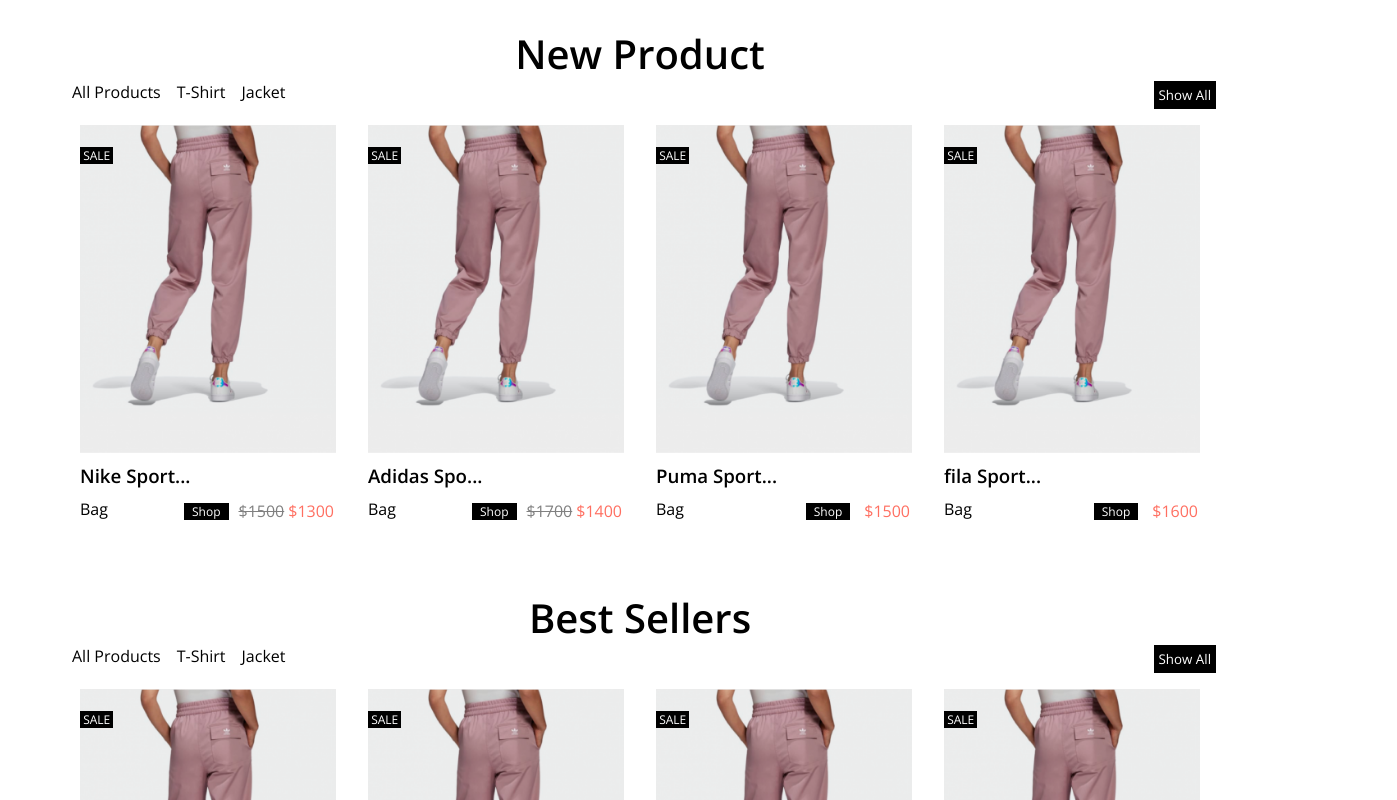
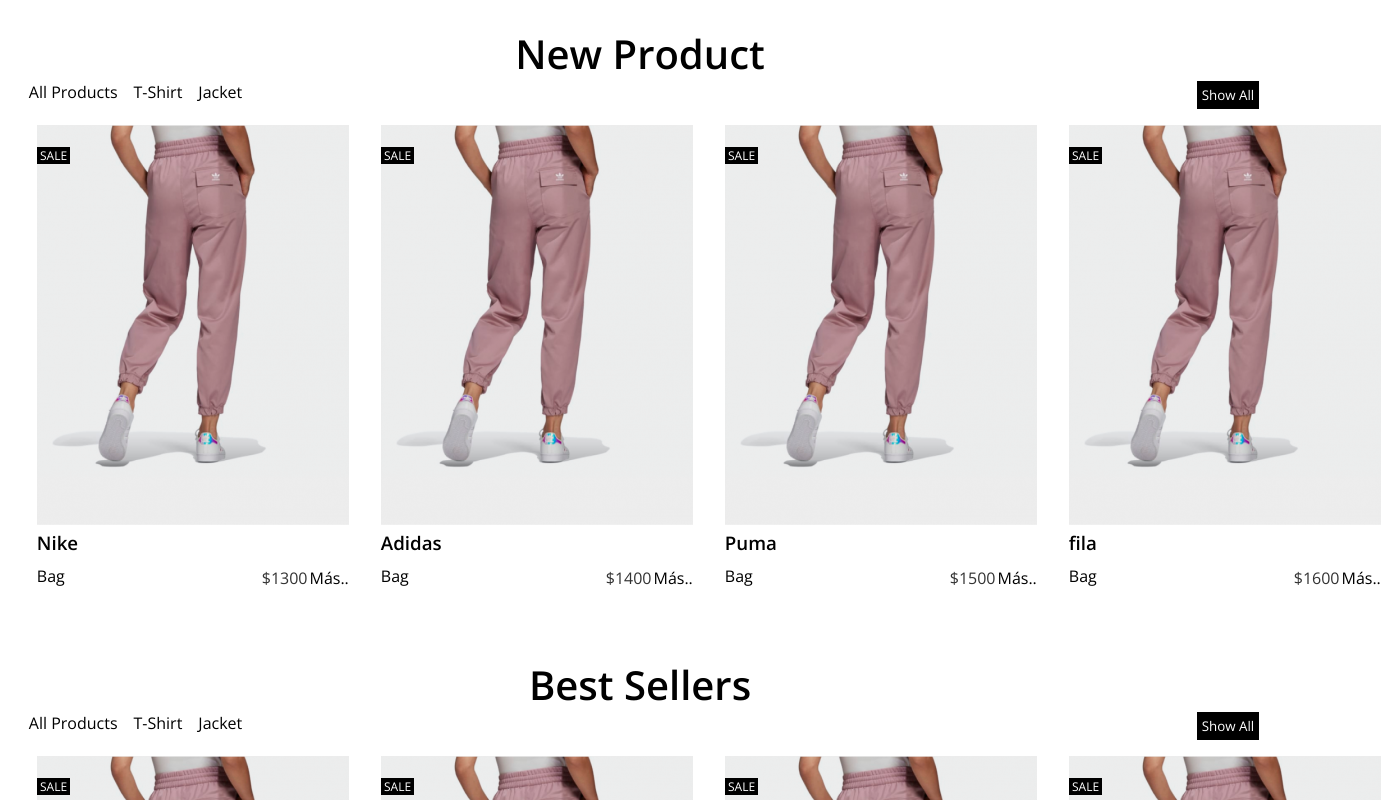
Before and after one commit to Hernanbp/GoClothing, a React (Create React App) app: page / in a window 1280 px wide. Shown: the part 2540-3340 px from the top of the page, 1397 px wide, since content can reach past the window. Built offline with nearby package versions, Linux system fonts and the light colour scheme.

Commit message:
skeleton card

```diff
--- a/src/components/views/BestSellers/BestSellers.jsx
+++ b/src/components/views/BestSellers/BestSellers.jsx
@@ -6,12 +6,6 @@ export function BestSellers() {
     <>
       <section className="bestSellers-section">
         <div className="bestSellers-header">
-            {
-                /*
-                Es la palabra ZARA, de fondo, GRIS
-                <img src="./img/zaraLogo.png" alt="NO EXISTE LA IMG" />
-                */
-            }
             <div>
                 <h1>ZARA</h1>
                 <p>Lorem ipsum dolor sit amet consectetur adipisicing elit. Aspernatur id accusantium minima. Dolores ratione, asperiores sint numquam.</p>
@@ -20,17 +14,16 @@ export function BestSellers() {
         </div>
         <ProductSection title={"New Product"}></ProductSection>
         <ProductSection title={"Best Sellers"}></ProductSection>
-        {/* <AllProducts title={"Best Sellers"}></AllProducts> */}
         <div className="bestSellers-footer">
             <h2>Follow Products And Discounts On Instagram</h2>
 
             <ul>
-                <li><img src="../assets/ig01.png" alt="NO se encutgenas" /></li>
-                <li><img src="../assets/ig02.png" alt="NO se encutgenas" /></li>
-                <li><img src="../assets/ig03.png" alt="NO se encutgenas" /></li>
-                <li><img src="../assets/ig04.png" alt="NO se encutgenas" /></li>
-                <li><img src="../assets/ig05.png" alt="NO se encutgenas" /></li>
-                <li><img src="../assets/ig06.png" alt="NO se encutgenas" /></li>
+                <li><img src="../assets/ig01.png" alt="img" /></li>
+                <li><img src="../assets/ig02.png" alt="img" /></li>
+                <li><img src="../assets/ig03.png" alt="img" /></li>
+                <li><img src="../assets/ig04.png" alt="img" /></li>
+                <li><img src="../assets/ig05.png" alt="img" /></li>
+                <li><img src="../assets/ig06.png" alt="img" /></li>
             </ul>
 
             <h3>Or Suscribe To The Newsletter</h3>
--- a/src/components/views/BestSellers/ProductSection/ProductSection.jsx
+++ b/src/components/views/BestSellers/ProductSection/ProductSection.jsx
@@ -25,11 +25,7 @@ export default function ProductSection (props) {
                         return (
                             <ProductCard
                             key={item.id}
-                            description={item.description}
-                            category={item.category}
-                            price={item.price}
-                            beforePrice ={item.beforePrice}
-                            product={item}
+                            products={item}
                             />
                             )}
                         )}
--- a/src/components/views/Home/Home.jsx
+++ b/src/components/views/Home/Home.jsx
@@ -4,7 +4,10 @@ import brand from "../../svgs/brand.svg"
 import "./styles.css"
 
 export function Home() {
-  const products = [
+
+
+
+  const productsSection = [
     {
       id:1,
       img: "../assets/img001.png",
@@ -47,7 +50,7 @@ export function Home() {
             <img src="../assets/img00.png" alt="" />
           </div>
           <div className="grid-products">
-            {products.map(({ img, name, quantity, id }) => (
+            {productsSection.map(({ img, name, quantity, id }) => (
               <div key={id} className="img-container">
                 <img src={img} alt={name} />
                 <div className="tooltip">
--- a/src/components/views/ProductCard/HardcodeZara.js
+++ b/src/components/views/ProductCard/HardcodeZara.js
@@ -2,6 +2,7 @@ const HardcodeZara = [
   {
     title: "Nike",
     description: "Nike Sportswear Futura Luxe",
+    image: "../assets/p1.png",
     price: 1300,
     beforePrice: 1500,
     category: "Bag",
@@ -11,6 +12,7 @@ const HardcodeZara = [
   {
     title: "Adidas",
     description: "Adidas Sportswear Futura",
+    image: "../assets/p1.png",
     price: 1400,
     beforePrice: 1700,
     category: "Bag",
@@ -20,6 +22,7 @@ const HardcodeZara = [
   {
     title: "Puma",
     description: "Puma Sportswear Futura Luxe",
+    image: "../assets/p1.png",
     price: 1500,
     beforePrice: "",
     category: "Bag",
@@ -29,6 +32,7 @@ const HardcodeZara = [
   {
     title: "fila",
     description: "fila Sportswear Futura Luxe",
+    image: "../assets/p1.png",
     price: 1600,
     beforePrice: "",
     category: "Bag",
--- a/src/components/views/ProductCard/ProductCard.jsx
+++ b/src/components/views/ProductCard/ProductCard.jsx
@@ -3,8 +3,16 @@ import "./styles.css"
 import { useDispatch } from "react-redux"
 import {addToCart} from "../redux/ReduxFunctions"
 import Swal from "sweetalert2"
+import { Link } from "react-router-dom";
 
-export function ProductCard(props) {
+
+
+
+
+
+export function ProductCard({ products }) {
+
+  console.log(products);
 
   const dispatch = useDispatch()
 
@@ -19,24 +27,27 @@ export function ProductCard(props) {
 
   return (
     <>
-      <div className="card-container">
-          <div key={props.id} className="item">
+      <div key={products._id} className="card-container">
+          <div className="item">
             <div className="item-title">
-              <img src="../assets/p1.png" alt=""/>
-              <button onClick={() => handleAddToCart(props.product)}>SALE</button>{/*HORRIBLE, pero para implementar REDUX*/}
+              <img src={products.image} alt=""/>
+              <button onClick={() => handleAddToCart(products.product)}>SALE</button>{/*HORRIBLE, pero para implementar REDUX*/}
             </div >
             <div className="item-description">
-              <h3> {props.description.slice(0, 10) + '...'}</h3>
+              <h3> {products.title}</h3>
                 <div>
-                  <p> {props.category}</p>
+                  <p> {products.category}</p>
                   <div>
-                    <button onClick={() => handleAddToCart(props.product)}>Shop</button>{/*HORRIBLE, pero para implementar REDUX*/}
-                    <p className={props.beforePrice === "" ? "": "discount"}> {props.beforePrice==="" ? "" : `$`+props.beforePrice}</p>
-                    <p> {`$`+ props.price}</p>
+                    {/* <button onClick={() => handleAddToCart(products.product)}>Shop</button>HORRIBLE, pero para implementar REDUX */}
+                    <p> {`$`+ products.price}</p>
+                    <Link to={`/products/${products.category}/${products._id}`}>Más..</Link>
                   </div>
               </div>
             </div>
           </div>
       </div>
-    </>);
+    </>
+    )
+
+
 }
--- /dev/null
+++ b/src/components/views/ProductCard/SkeletonCard.jsx
@@ -0,0 +1,24 @@
+import React from 'react'
+import Skeleton from "react-loading-skeleton"
+import 'react-loading-skeleton/dist/skeleton.css'
+
+export const SkeletonCard = () => {
+  return (
+    <div className="card-container">
+    <div className="item">
+      <div className="item-title">
+        <Skeleton width={312} height={390} />
+      </div >
+      <div className="item-description">
+        <h3><Skeleton width={120} height={18} /></h3>
+          <div>
+            <p><Skeleton width={80} height={15} /></p>
+            <div>
+              <p><Skeleton width={60} height={15} /></p>
+            </div>
+        </div>
+      </div>
+    </div>
+  </div>
+  )
+}
--- a/src/components/views/ProductCard/styles.css
+++ b/src/components/views/ProductCard/styles.css
@@ -1,8 +1,6 @@
 .card-container{
   display: flex;
   flex-direction: row;
-  width: 100%;
-  margin: auto;
 }
 
 .item {
@@ -33,9 +31,20 @@
   background-color: black;
   padding: 0 0.2rem;
 }
-.item-title button{
+
+.item-title {
   cursor: pointer;
+  width: 312px;
+  height: 400px;
+  overflow: hidden;
 }
+
+.item-title img {
+  object-fit: cover;
+  width: 100%;
+  height: 100%;
+}
+
 .item-description h3{
   margin-top: 5px;
 }
@@ -48,7 +57,7 @@
 }
 .item-description div div p{
   padding: 2px;
-  color: #FF6F61;
+  color: #333;
 }
 .item-description div div button{
   font-size: 12px;
--- a/src/components/views/ProductsPage/ProductsPage.jsx
+++ b/src/components/views/ProductsPage/ProductsPage.jsx
@@ -1,11 +1,9 @@
 import React, {useState, useEffect} from 'react'
 import axios from "axios";
-// import { ProductCard }from "../ProductCard/ProductCard"
-import Skeleton from "react-loading-skeleton"
-
-import { Link } from 'react-router-dom'
+import { ProductCard }from "../ProductCard/ProductCard"
 import { Navbar } from "../../views"
 import "./styles.css"
+import { SkeletonCard } from '../ProductCard/SkeletonCard';
 
 
 
@@ -78,19 +76,22 @@ export const ProductsPage = () => {
 
 
         <div className='product-list'>
-          {loading ? <Skeleton /> :         //ESTO TENDRIA Q USAR PRODUCT CARD
+          { !loading ?
             (products.map( (products) => {
               return(
-                <div key={products._id}>
-                    <h2>{products.title}</h2>
-                    <p>{products.description}</p>
-                    <p>{products.price}</p>
-                    <p>{products.category}</p>
-                    {/* <img src={products.image} /> */}
-                    <Link to={`/products/${products.category}/${products._id}`}>Más..</Link>
-                </div>
+                <ProductCard products={products}/>
               )})
-            )
+              )
+              :
+              <>
+                <SkeletonCard />
+                <SkeletonCard />
+                <SkeletonCard />
+                <SkeletonCard />
+                <SkeletonCard />
+                <SkeletonCard />
+                <SkeletonCard />
+              </>
           }
         </div>
       </div>
--- a/src/components/views/ProductsPage/styles.css
+++ b/src/components/views/ProductsPage/styles.css
@@ -14,9 +14,11 @@
     display: flex;
     flex-direction: column;
     gap: 2em;
+    padding-right: 1em;
 }
 
 .product-list {
     display: flex;
+    width: 100%;
     flex-wrap: wrap;
 }
```
